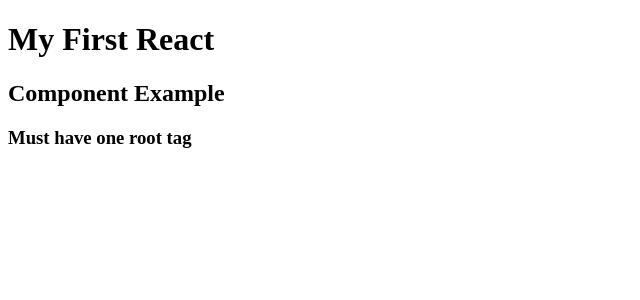
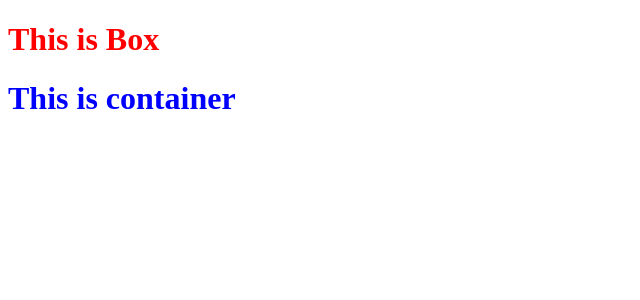
Before and after one commit to smil98/react20231031, a React (Create React App) app: page / in a window 1280 px wide. Shown: the top 300 px of the page, without its empty margins (0-640 px from the left). Built offline with nearby package versions, Linux system fonts and the light colour scheme.

Commit message:
how to import/export when named exports from multiple files have same name (practice)

```diff
--- a/src/App.js
+++ b/src/App.js
@@ -1,24 +1,13 @@
+import Box, { color as boxColor } from "./component/Box";
+import Container, { color } from "./component/Container";
 
 function App() {
   return (
     <div>
-        <h1>My First React</h1>
-        <MyComp />
+      <Box style={{ color: boxColor }} />
+      <Container style={{ color: color }} />
     </div>
   );
 }
 
-//syntax: components should always start with Uppercase
-//must have return statement, mostly jsx code
-function MyComp() {
-    //always should have one root tag
-    return (
-        <>
-            <h2>Component Example</h2>
-            <h3>Must have one root tag</h3>
-            {/*this is how th add comments*/}
-        </>
-    )
-}
-
 export default App;
--- /dev/null
+++ b/src/component/Box.js
@@ -0,0 +1,9 @@
+export default function Box({ style }) {
+  return (
+    <div style={style}>
+      <h1>This is Box</h1>
+    </div>
+  );
+}
+
+export const color = "red";
--- /dev/null
+++ b/src/component/Container.js
@@ -0,0 +1,9 @@
+export default function Container({ style }) {
+  return (
+    <div style={style}>
+      <h1>This is container</h1>
+    </div>
+  );
+}
+
+export const color = "blue";
```
